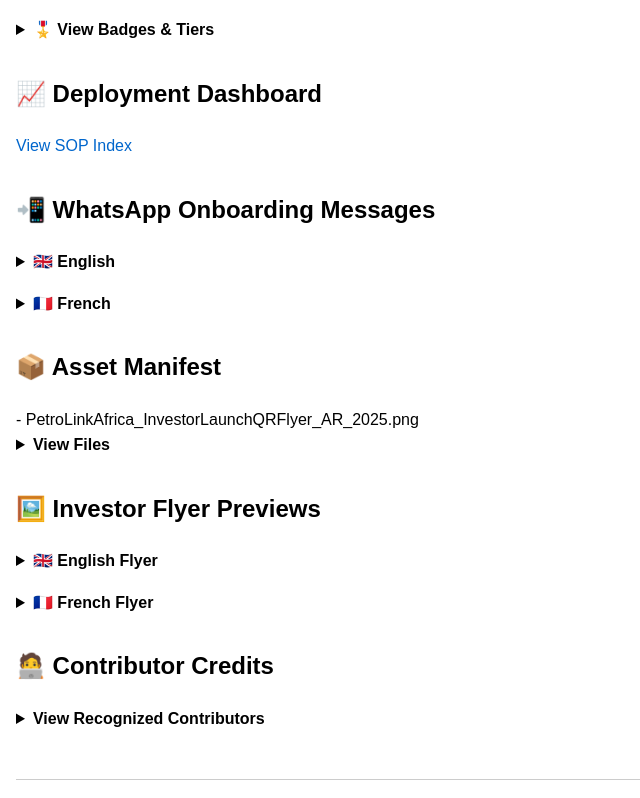
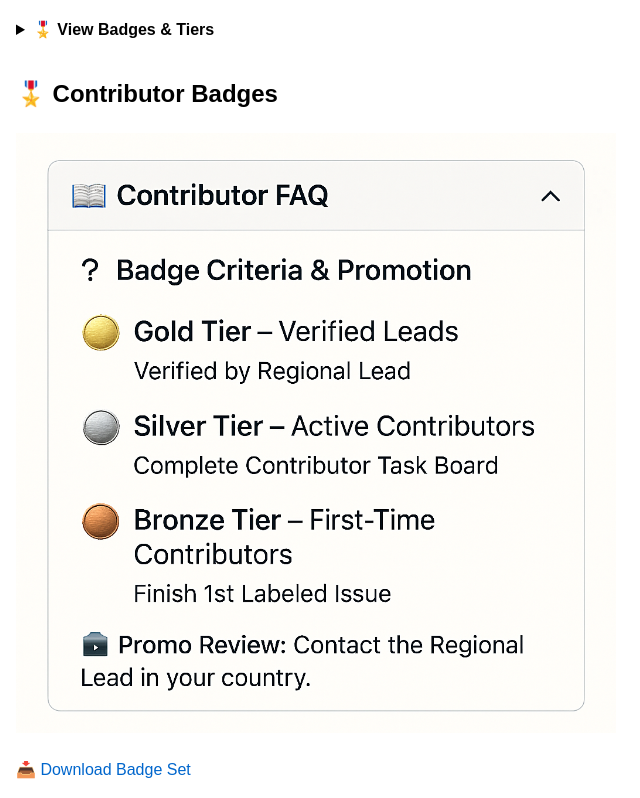
Before and after one commit to petrolink-africa/petrolink-africa, a plain HTML site: page index.html in a window 1280 px wide. Shown: the part 2362-3160 px from the top of the page, without its empty margins (0-640 px from the left). Drawn offline with Linux system fonts and the light colour scheme; files whose address does not match are found by name.

Commit message:
Update index.html

```diff
--- a/index.html
+++ b/index.html
@@ -183,6 +183,12 @@
   </details>
 </section>
 
+ <section>
+  <h2>🎖️ Contributor Badges</h2>
+  <img src="assets/PetroLinkAfrica_ContributorBadges_2025.png" alt="Contributor Badge Set" style="width:100%; max-width:600px; height:auto;" />
+  <p><a href="assets/PetroLinkAfrica_ContributorBadges_2025.png" download>📥 Download Badge Set</a></p>
+</section>
+
   <section>
     <h2>📈 Deployment Dashboard</h2>
     <a href="https://github.com/petrolink-africa/petrolink-sop-index" target="_blank">View SOP Index</a>
```
